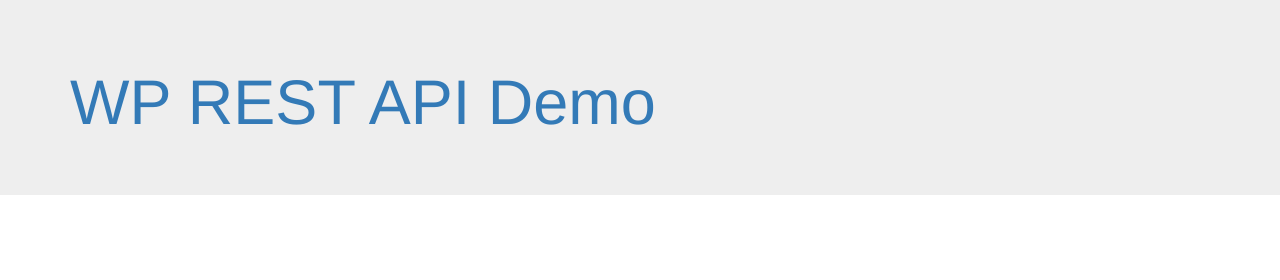
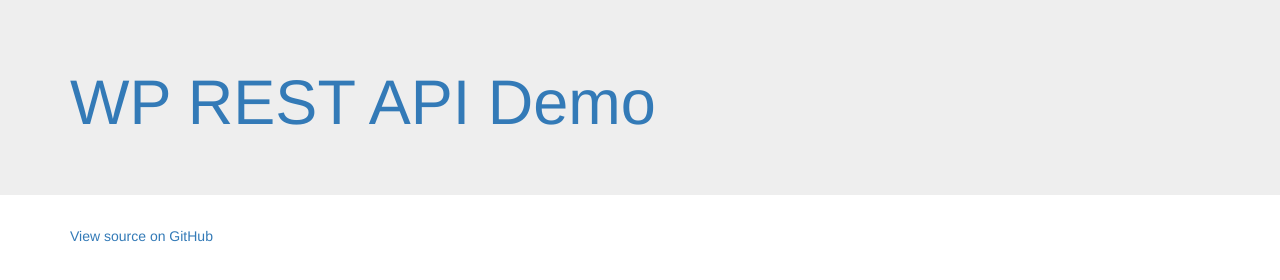
Before and after one commit to ville6000/wp-rest-api-demo, a website: page index.html in a window 1280 px wide. Drawn offline with nearby package versions, Linux system fonts and the light colour scheme; some packages are replaced by stand-ins of ours; no server answers; a script that the page names is missing.

Commit message:
Added GitHub link

```diff
--- a/index.html
+++ b/index.html
@@ -38,6 +38,20 @@
     </div>
 </section>
 
+<footer class="footer">
+    <div class="container">
+        <div class="row">
+            <div class="col-xs-12">
+                <p>
+                    <a href="https://github.com/ville6000/wp-rest-api-demo">
+                        View source on GitHub
+                    </a>
+                </p>
+            </div>
+        </div>
+    </div>
+</footer>
+
 <script src="bower_components/moment/moment.js"></script>
 <script src="bower_components/angular/angular.js"></script>
 <script src="bower_components/angular-route/angular-route.min.js"></script>
```
